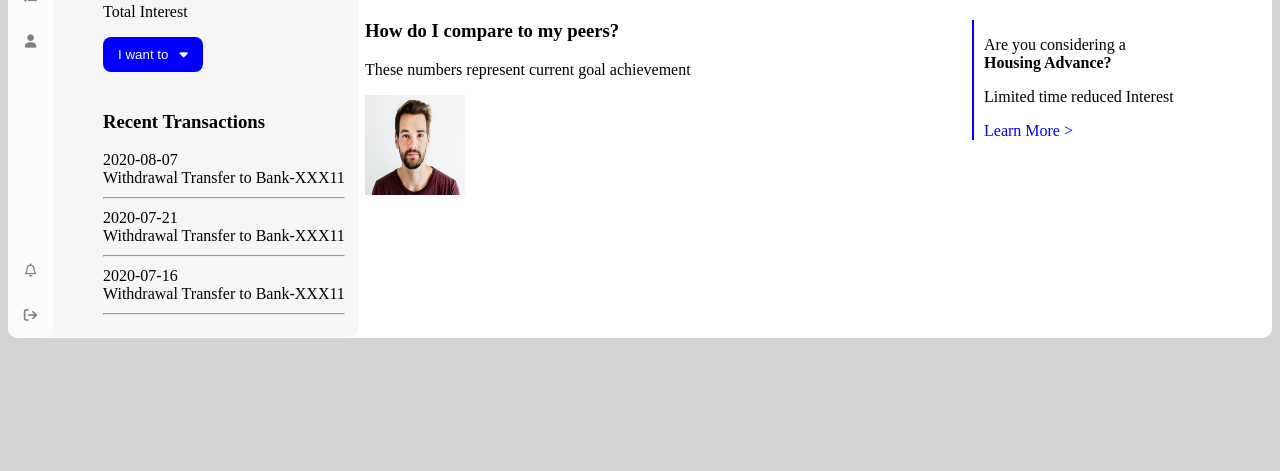
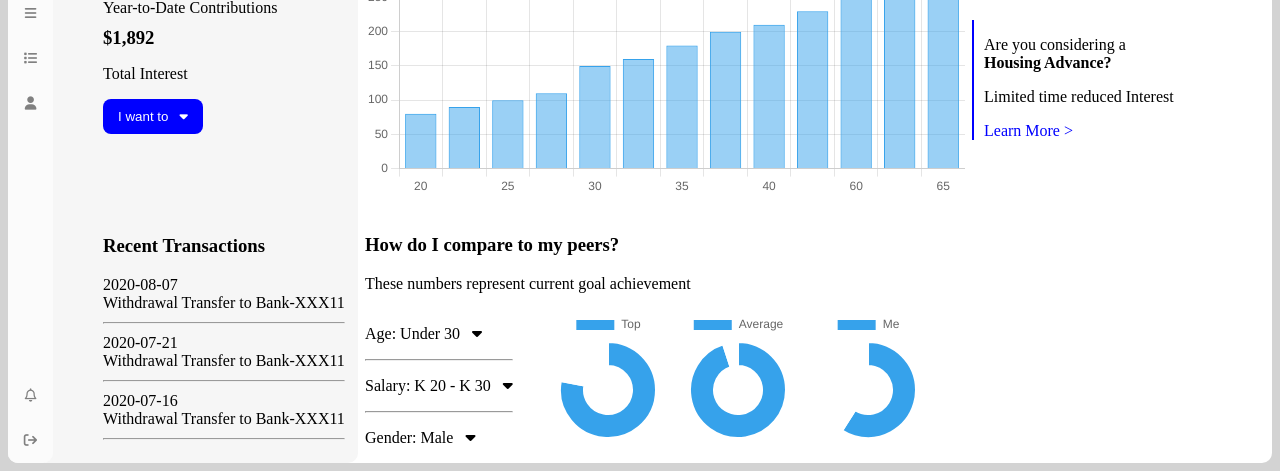
Before and after one commit to jainmudit68/Ultimate-Resource-Kit, a plain HTML site: page index.html in a window 1280 px wide. Shown: the part 398-869 px from the top of the page. Before the commit the page ends 800 px from the top, so only its background shows below. Drawn offline with nearby package versions, Linux system fonts and the light colour scheme.

Commit message:
added bar and pie graphs

```diff
--- a/index.html
+++ b/index.html
@@ -79,11 +79,26 @@
             </div>
             <br>
             <h3>Contributions Overtime</h3>
-            <img src="sample.avif">
+            <div class="chartElement">
+                <canvas id="myChart"></canvas>
+            </div>
             <br>
             <h3>How do I compare to my peers?</h3>
             <p>These numbers represent current goal achievement</p>
-            <img src="sample.avif">
+            <div class="compare-div">
+                <div>
+                    <p>Age: Under 30 &nbsp; <i class="fa-solid fa-caret-down"></i></p>
+                    <hr>
+                    <p>Salary: K 20 - K 30 &nbsp; <i class="fa-solid fa-caret-down"></i></p>
+                    <hr>
+                    <p>Gender: Male &nbsp; <i class="fa-solid fa-caret-down"></i></p>
+                </div>
+                <div class="pieElement">
+                    <canvas id="pie1"></canvas>
+                    <canvas id="pie2"></canvas>
+                    <canvas id="pie3"></canvas>
+                </div>
+            </div>
         </div>
         <div class="div-3">
             <div class="retirementBlock">
@@ -102,5 +117,87 @@
             </div>
         </div>
     </div>
+    <script src="https://cdn.jsdelivr.net/npm/chart.js"></script>
+
+    <script>
+        const ctx = document.getElementById('myChart');
+
+        new Chart(ctx, {
+          type: 'bar',
+          data: {
+            labels: ['20','','25','', '30','', '35','', '40','', '60','', '65'],
+            datasets: [{
+              label: 'Contributions',
+              data: [80, 90, 100, 110, 150, 160,180,200,210,230,260, 280, 320],
+              borderWidth: 1
+            }]
+          },
+          options: {
+            scales: {
+              y: {
+                beginAtZero: true
+              }
+            }
+          }
+        });
+
+        const pie1=document.getElementById('pie1');
+        new Chart(pie1,{
+            type: 'doughnut',
+            data: {
+                labels: [
+                    'Top',
+                ],
+                datasets: [{
+                    label: 'Top',
+                    data: [78,22],
+                    backgroundColor: [
+                    'rgb(54, 162, 235)',
+                    'white'
+                    ],
+                    hoverOffset: 4
+                }]
+            }
+        });
+        const pie2=document.getElementById('pie2');
+        new Chart(pie2,{
+            type: 'doughnut',
+            data: {
+                labels: [
+                    'Average'
+                ],
+                datasets: [{
+                    label: 'Average',
+                    data: [95,5],
+                    backgroundColor: [
+
+                    'rgb(54, 162, 235)',
+                    'white'
+                    ],
+                    hoverOffset: 4
+                }]
+            }
+        });
+        const pie3=document.getElementById('pie3');
+        new Chart(pie3,{
+            type: 'doughnut',
+            data: {
+                labels: [
+                    'Me'
+                ],
+                datasets: [{
+                    label: 'Me',
+                    data: [59,41],
+                    backgroundColor: [
+
+                    'rgb(54, 162, 235)',
+                    'white'
+                    ],
+                    hoverOffset: 4
+                }]
+            }
+        });
+      </script>
+
 </body>
 </html>
--- a/style/style.css
+++ b/style/style.css
@@ -106,3 +106,19 @@ a{
 .blueColor{
     border: solid blue 2px;
 }
+
+.chartElement{
+    height: 300px;
+    width: 600px;
+    margin-top: 0%;
+}
+.pieElement{
+    margin-left: 30px;
+    display: flex;
+    height: 130px;
+    width: 200px;
+}
+
+.compare-div{
+    display: flex;
+}
```
